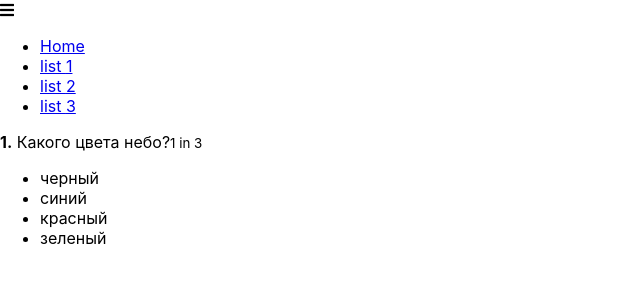
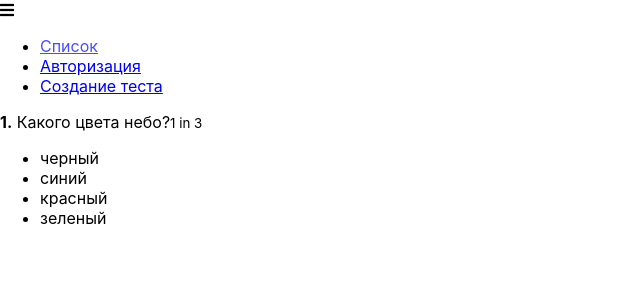
Before and after one commit to DmVal2020/react_practique_01, a React app: page / in a window 1280 px wide. Shown: the top 300 px of the page, without its empty margins (0-640 px from the left). Built offline with nearby package versions, Linux system fonts and the light colour scheme.

Commit message:
навигация по ссылкам, переписаны роуты изменен лист ссылок изменены методы в листе ссылок, реализован метод закрытия меню по клику на ссылку

```diff
--- a/src/App.js
+++ b/src/App.js
@@ -1,20 +1,21 @@
 import React from 'react';
 import Layout from './hoc/Layout/Layout';
-import {Route} from 'react-router-dom'
+import {Route,Switch} from 'react-router-dom'
 import Quiz from './containers/Quiz/Quiz';
 import Page01 from './components/Pages/Page01/Page01'
 import Page02 from './components/Pages/Page02/Page02'
-import Page03 from './components/Pages/Page03/Page03'
+
 
 
 function App() {
   return (
       <Layout>
+        <Switch>
+          <Route path="/auth"  component={Page01} />
+          <Route path="/quiz-creator"  component={Page02} />
           <Route path="/" exact component={Quiz} />
-          <Route path="/Home"  component={Quiz} />
-          <Route path="/Page01"  component={Page01} />
-          <Route path="/Page02"  component={Page02} />
-          <Route path="/Page03"  component={Page03} />
+          <Route render={()=><h1 style={{textAlign:'center',color:'red'}}>404 not found</h1>} />
+        </Switch>
       </Layout>
   );
 }
--- a/src/components/Navigation/Drawer/Drawer.js
+++ b/src/components/Navigation/Drawer/Drawer.js
@@ -3,23 +3,33 @@ import { NavLink } from 'react-router-dom'
 import Backdrop from '../../FinishedQuiz/UI/Backdrop/Backdrop'
 import classes from './Drawer.css'
 
-const list= ['Home',1,2,3]
+const links= [
+    {to:'/',label:'Список',exact:true},
+    {to:'/auth',label:'Авторизация',exact:false},
+    {to:'/quiz-creator',label:'Создание теста',exact:false}
+]
 class Drawer extends Component{
 
+
+
     renderList(){
-        return list.map((text,index)=>{
+        return links.map((link,index)=>{
             return(
                 <li key={index}>
-                    {
-                    typeof(text)==='number'
-                    ?<NavLink to={'Page0'+(text)} activeClassName={classes.new}>list {text}</NavLink>
-                    :<NavLink to={text} activeClassName={classes.new}>{text}</NavLink>
-                    }
+                    <NavLink
+                        to={link.to}
+                        exact={link.exact}
+                        activeClassName={classes.active}
+                        onClick={this.clickHandler}
+                    >
+                        {link.label}
+                    </NavLink>
                 </li>
             )
         })
+    }
+    clickHandler = ()=>{this.props.onClick()}
 
-    }
     render(){
         const cls = [classes.Drawer]
         if(!this.props.isOpen){
--- a/src/components/Pages/Page01/Page01.js
+++ b/src/components/Pages/Page01/Page01.js
@@ -1,7 +1,8 @@
 import React from 'react'
 import classes from './Page01.css'
 
-const Page01 = ()=>{
+const Page01 = (props)=>{
+    console.log(props)
     return(
         <div className={classes.Page01}>
             <h1>Page 01</h1>
--- a/src/hoc/Layout/Layout.js
+++ b/src/hoc/Layout/Layout.js
@@ -18,6 +18,7 @@ class Layout extends Component {
         })
     }
     render(){
+
         return (
             <div className={classes.Layout}>
                 <MenuToggle
--- a/src/index.js
+++ b/src/index.js
@@ -7,16 +7,13 @@ import reportWebVitals from './reportWebVitals';
 
 const application = (
   <BrowserRouter>
-    <App />
+    <React.StrictMode>
+      <App />
+    </React.StrictMode>
   </BrowserRouter>
 )
 
-ReactDOM.render(
-  <React.StrictMode>
-    {application}
-  </React.StrictMode>,
-  document.getElementById('root')
-);
+ReactDOM.render(application,document.getElementById('root'));
 
 // If you want to start measuring performance in your app, pass a function
 // to log results (for example: reportWebVitals(console.log))
```
